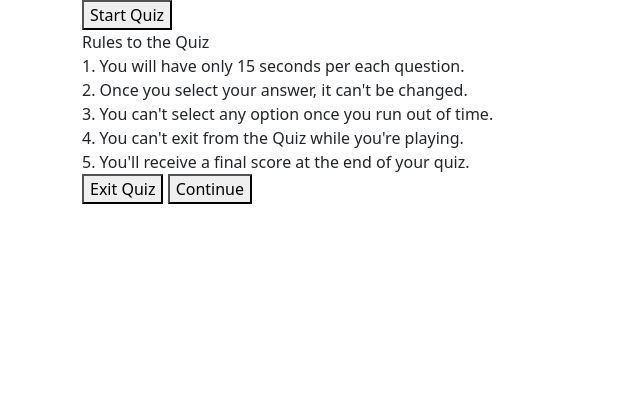
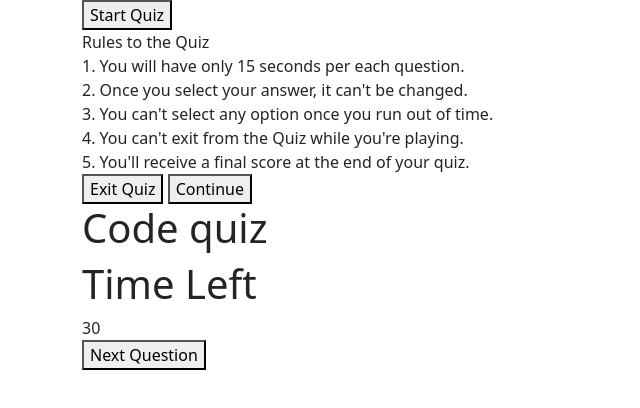
Before and after one commit to MaameSekyere/Quiz-challenge, a plain HTML site: page index.html in a window 1280 px wide. Shown: the whole page, without its empty margins (0-640 px from the left). Drawn offline with nearby package versions, Linux system fonts and the light colour scheme.

Commit message:
added header/section/footer of quiz

```diff
--- a/index.html
+++ b/index.html
@@ -46,6 +46,37 @@
         <button class="end">Exit Quiz</button>
         <button class="resume">Continue</button>
       </div>
+      <!--Quiz Box header-->
+      <div>
+        <header>
+          <div class="quiz-title">
+            <h1>Code quiz</h1>
+          </div>
+          <div class="time-left">
+            <h1>Time Left</h1>
+          </div>
+          <div class="timer-sec">30</div>
+          <div class="time-amount"></div>
+        </header>
+      </div>
+      <!--Section of Code Quiz-->
+      <section>
+        <div class="main question">
+          <!--Question will be inserted with javascript-->
+        </div>
+        <div class="option-list">
+          <!--Options will be inserted with javascript-->
+        </div>
+      </section>
+      <!--Footer of Code Quiz-->
+      <footer>
+        <div class="total-ques">
+          <!--The total number of questions will be inserted with javascript-->
+        </div>
+        <div>
+          <button class="next-button">Next Question</button>
+        </div>
+      </footer>
     </div>
     <script src="./assets/script.js"></script>
   </body>
```
